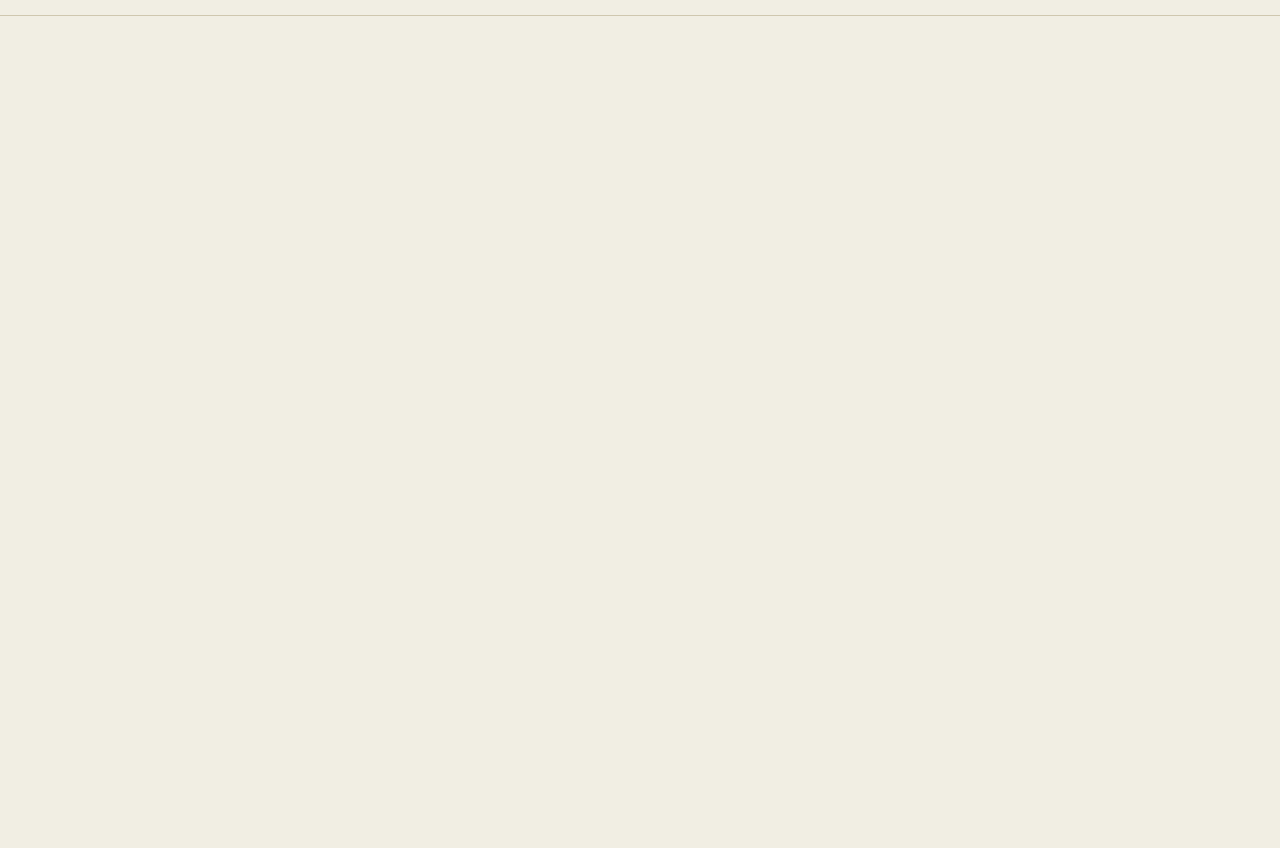
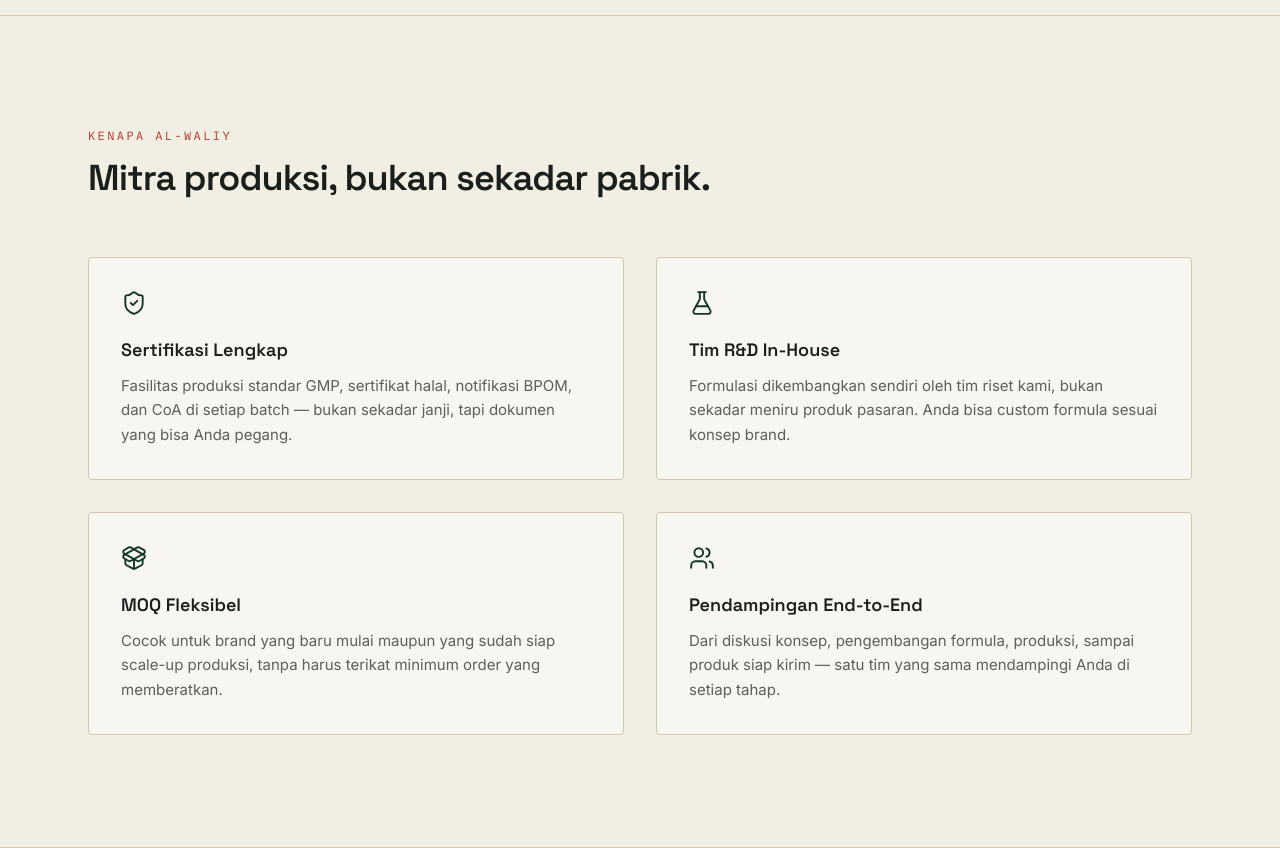
Before and after one commit to bael850/alwaliy-maklon, a React (Vite) app: page / in a window 1280 px wide. Shown: the part 1560-2408 px from the top of the page. Before the commit the page ends 1576 px from the top, so only its background shows below. Built offline with nearby package versions, Linux system fonts and the light colour scheme.

Commit message:
working on WhyUs

```diff
--- a/src/components/sections/WhyUs.tsx
+++ b/src/components/sections/WhyUs.tsx
@@ -1,7 +1,100 @@
+import { useEffect, useRef } from "react";
+import { gsap } from "gsap";
+import { ScrollTrigger } from "gsap/ScrollTrigger";
+import { ShieldCheck, FlaskConical, PackageOpen, Users } from "lucide-react";
+
+gsap.registerPlugin(ScrollTrigger);
+
+const REASONS = [
+  {
+    icon: ShieldCheck,
+    title: "Sertifikasi Lengkap",
+    description:
+      "Fasilitas produksi standar GMP, sertifikat halal, notifikasi BPOM, dan CoA di setiap batch — bukan sekadar janji, tapi dokumen yang bisa Anda pegang.",
+  },
+  {
+    icon: FlaskConical,
+    title: "Tim R&D In-House",
+    description:
+      "Formulasi dikembangkan sendiri oleh tim riset kami, bukan sekadar meniru produk pasaran. Anda bisa custom formula sesuai konsep brand.",
+  },
+  {
+    icon: PackageOpen,
+    title: "MOQ Fleksibel",
+    description:
+      "Cocok untuk brand yang baru mulai maupun yang sudah siap scale-up produksi, tanpa harus terikat minimum order yang memberatkan.",
+  },
+  {
+    icon: Users,
+    title: "Pendampingan End-to-End",
+    description:
+      "Dari diskusi konsep, pengembangan formula, produksi, sampai produk siap kirim — satu tim yang sama mendampingi Anda di setiap tahap.",
+  },
+];
+
 export function WhyUs() {
+  const rootRef = useRef<HTMLElement>(null);
+
+  useEffect(() => {
+    const ctx = gsap.context(() => {
+      gsap.from('[data-why="heading"]', {
+        opacity: 0,
+        y: 20,
+        duration: 0.6,
+        ease: "power3.out",
+        scrollTrigger: { trigger: rootRef.current, start: "top 75%" },
+      });
+
+      gsap.from('[data-why="card"]', {
+        opacity: 0,
+        y: 24,
+        duration: 0.6,
+        stagger: 0.12,
+        ease: "power3.out",
+        scrollTrigger: { trigger: '[data-why="grid"]', start: "top 80%" },
+      });
+    }, rootRef);
+
+    return () => ctx.revert();
+  }, []);
+
   return (
-    <section id="why-us" className="w-full">
-      {/* TODO: Phase 2 — build WhyUs content */}
+    <section
+      ref={rootRef}
+      id="why-us"
+      className="border-b border-hairline py-20 md:py-28"
+    >
+      <div className="mx-auto max-w-6xl px-6">
+        <div data-why="heading" className="max-w-2xl">
+          <p className="font-mono text-xs uppercase tracking-[0.2em] text-stamp">
+            Kenapa Al-Waliy
+          </p>
+          <h2 className="mt-3 font-display text-3xl font-semibold leading-tight tracking-tight text-ink md:text-4xl">
+            Mitra produksi, bukan sekadar pabrik.
+          </h2>
+        </div>
+
+        <div
+          data-why="grid"
+          className="mt-14 grid gap-6 md:grid-cols-2 md:gap-8"
+        >
+          {REASONS.map(({ icon: Icon, title, description }) => (
+            <div
+              key={title}
+              data-why="card"
+              className="rounded-sm border border-hairline bg-white/50 p-7 md:p-8"
+            >
+              <Icon size={26} className="text-forest" strokeWidth={1.75} />
+              <h3 className="mt-5 font-display text-lg font-semibold text-ink">
+                {title}
+              </h3>
+              <p className="mt-2.5 font-body text-[15px] leading-relaxed text-ink/70">
+                {description}
+              </p>
+            </div>
+          ))}
+        </div>
+      </div>
     </section>
-  )
+  );
 }
```
